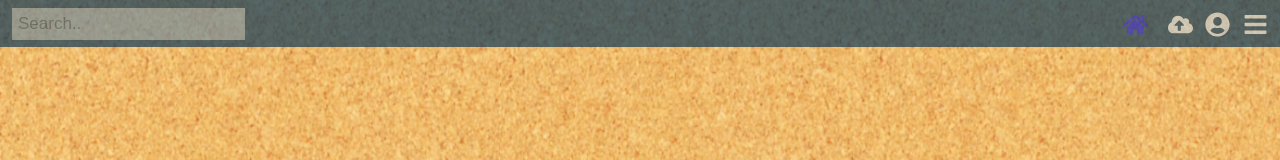
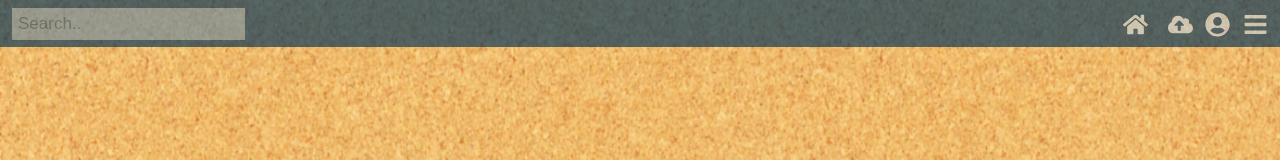
Before and after one commit to kscharm/digital-time-capsule, a React (Create React App) app: page /personalCapsule in a window 1280 px wide. Shown: the top 160 px of the page. Built offline with nearby package versions, Linux system fonts and the light colour scheme.

Commit message:
styled home icon link

```diff
--- a/src/components/NavBar/index.jsx
+++ b/src/components/NavBar/index.jsx
@@ -74,11 +74,6 @@ export default class NavBar extends Component {
     }
   }
 
-  // returnToHome = () => {
-  //   <Link to='/' ></Link>
-  //   console.log("did the thing");
-  // }
-
   render() {
     return (
       <div>
@@ -87,8 +82,8 @@ export default class NavBar extends Component {
                 <Search />
             </div>
             <div className='icons'>
-              <Link to="/personalCapsule">
-                <FaHome className='icon' onClick={() => {console.log("im in")}} style={this.state.homeClicked ? {opacity: 1} : {opacity: .75}} />
+              <Link to="/personalCapsule" style={{color: 'white'}}>
+                <FaHome className='icon' onClick={() => {console.log("redirecting to personal time capsule page")}} style={this.state.homeClicked ? {opacity: 1} : {opacity: .75}} />
               </Link>{' '}
               <FaCloudUploadAlt className='icon' onClick={() => { this.dropMenu('cloud')}} />
               <FaUserCircle className='icon' onClick={() => { this.dropMenu('user')}} style={this.state.userClicked ? {opacity: 1} : {opacity: .75}} />
```
